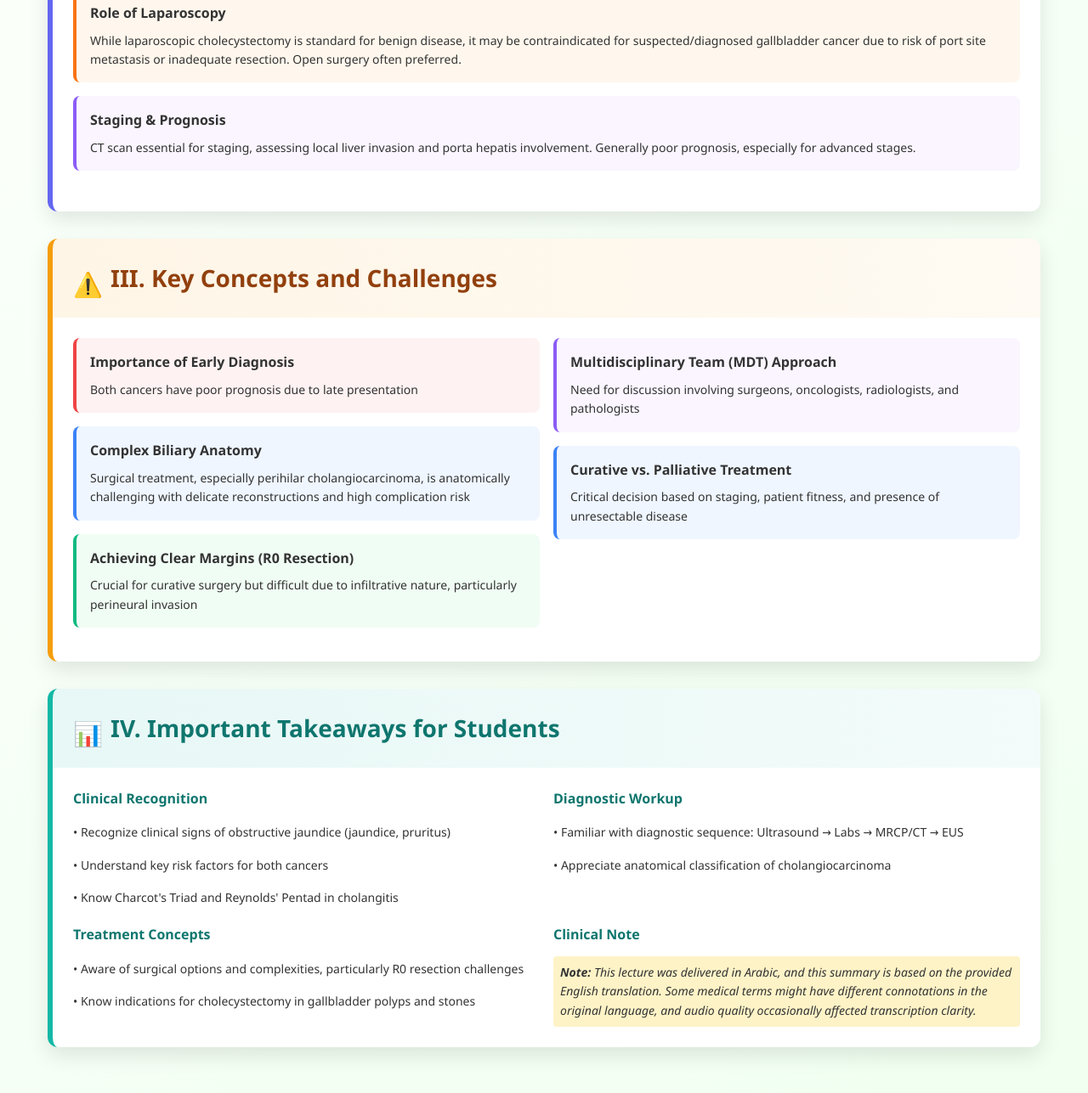
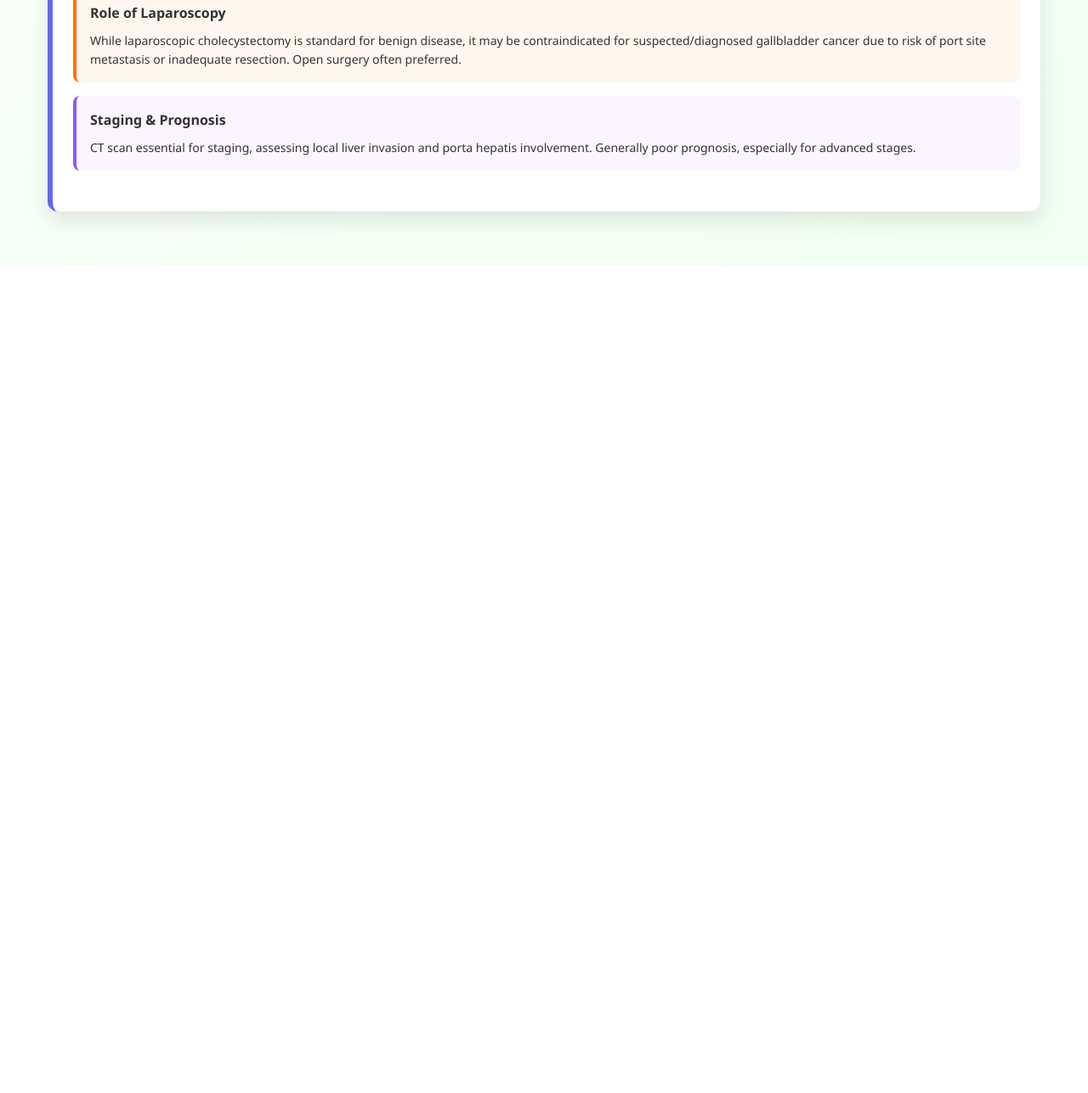
Before and after one commit to omerasd1/summ, a plain HTML site: page index.html in a window 1280 px wide. Shown: the part 5014-6301 px from the top of the page at 85% size. After the commit the page ends 5327 px from the top, so only its background shows below. Drawn offline with Linux system fonts and the light colour scheme.

Commit message:
Update index.html

```diff
--- a/index.html
+++ b/index.html
@@ -761,92 +761,6 @@
             </div>
         </div>
 
-        <!-- Key Concepts Section -->
-        <div class="card amber">
-            <div class="card-header amber">
-                <h2 class="card-title amber">
-                    <span class="icon-lg">⚠️</span>
-                    III. Key Concepts and Challenges
-                </h2>
-            </div>
-            <div class="card-content">
-
-                <div class="grid grid-cols-2">
-                    <div class="space-y-4">
-                        <div class="info-box red">
-                            <h4 class="font-semibold mb-2">Importance of Early Diagnosis</h4>
-                            <p class="text-sm">Both cancers have poor prognosis due to late presentation</p>
-                        </div>
-                        <div class="info-box blue">
-                            <h4 class="font-semibold mb-2">Complex Biliary Anatomy</h4>
-                            <p class="text-sm">Surgical treatment, especially perihilar cholangiocarcinoma, is anatomically challenging with delicate reconstructions and high complication risk</p>
-                        </div>
-                        <div class="info-box green">
-                            <h4 class="font-semibold mb-2">Achieving Clear Margins (R0 Resection)</h4>
-                            <p class="text-sm">Crucial for curative surgery but difficult due to infiltrative nature, particularly perineural invasion</p>
-                        </div>
-                    </div>
-                    <div class="space-y-4">
-                        <div class="info-box purple">
-                            <h4 class="font-semibold mb-2">Multidisciplinary Team (MDT) Approach</h4>
-                            <p class="text-sm">Need for discussion involving surgeons, oncologists, radiologists, and pathologists</p>
-                        </div>
-                        <div class="info-box blue">
-                            <h4 class="font-semibold mb-2">Curative vs. Palliative Treatment</h4>
-                            <p class="text-sm">Critical decision based on staging, patient fitness, and presence of unresectable disease</p>
-                        </div>
-                    </div>
-                </div>
-
-            </div>
-        </div>
-
-        <!-- Important Takeaways -->
-        <div class="card teal">
-            <div class="card-header teal">
-                <h2 class="card-title teal">
-                    <span class="icon-lg">📊</span>
-                    IV. Important Takeaways for Students
-                </h2>
-            </div>
-            <div class="card-content">
-
-                <div class="grid grid-cols-2">
-                    <div>
-                        <h4 class="font-semibold mb-3" style="color: #0f766e;">Clinical Recognition</h4>
-                        <ul class="space-y-2 text-sm">
-                            <li>• Recognize clinical signs of obstructive jaundice (jaundice, pruritus)</li>
-                            <li>• Understand key risk factors for both cancers</li>
-                            <li>• Know Charcot's Triad and Reynolds' Pentad in cholangitis</li>
-                        </ul>
-                    </div>
-                    <div>
-                        <h4 class="font-semibold mb-3" style="color: #0f766e;">Diagnostic Workup</h4>
-                        <ul class="space-y-2 text-sm">
-                            <li>• Familiar with diagnostic sequence: Ultrasound → Labs → MRCP/CT → EUS</li>
-                            <li>• Appreciate anatomical classification of cholangiocarcinoma</li>
-                        </ul>
-                    </div>
-                    <div>
-                        <h4 class="font-semibold mb-3" style="color: #0f766e;">Treatment Concepts</h4>
-                        <ul class="space-y-2 text-sm">
-                            <li>• Aware of surgical options and complexities, particularly R0 resection challenges</li>
-                            <li>• Know indications for cholecystectomy in gallbladder polyps and stones</li>
-                        </ul>
-                    </div>
-                    <div>
-                        <h4 class="font-semibold mb-3" style="color: #0f766e;">Clinical Note</h4>
-                        <div class="highlight">
-                            <p class="text-sm">
-                                <strong>Note:</strong> This lecture was delivered in Arabic, and this summary is based on the provided English translation.
-                                Some medical terms might have different connotations in the original language, and audio quality occasionally affected transcription clarity.
-                            </p>
-                        </div>
-                    </div>
-                </div>
-
-            </div>
-        </div>
 
     </div>
 </body>
```
